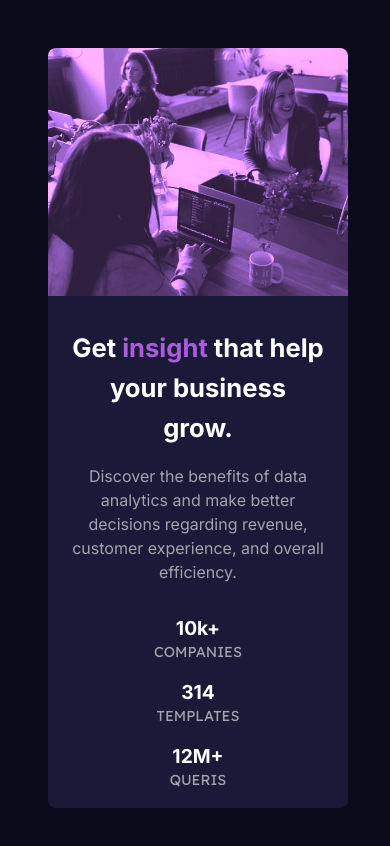
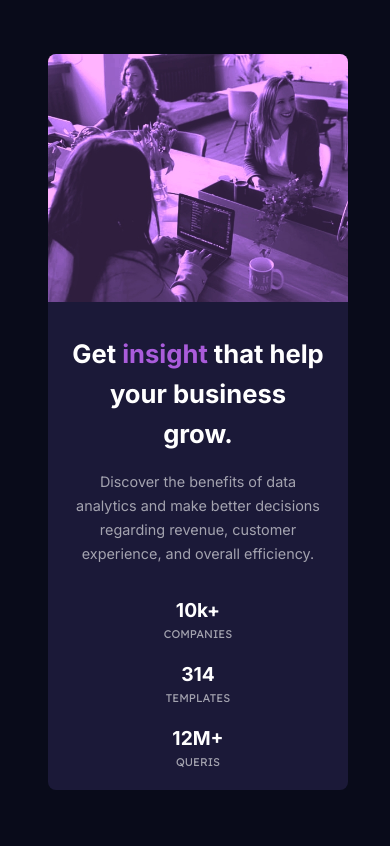
Before and after one commit to yori21/stats-preview-component, a plain HTML site: page index.html in a window 390 px wide. Drawn offline with Linux system fonts and the light colour scheme.

Commit message:
Update style.css

```diff
--- a/style.css
+++ b/style.css
@@ -224,7 +224,7 @@ body {
     font-size: 1.6rem;
   }
 
-   .stats p {
+   .text p {
    font-size: 0.9rem;
    }
 
```
